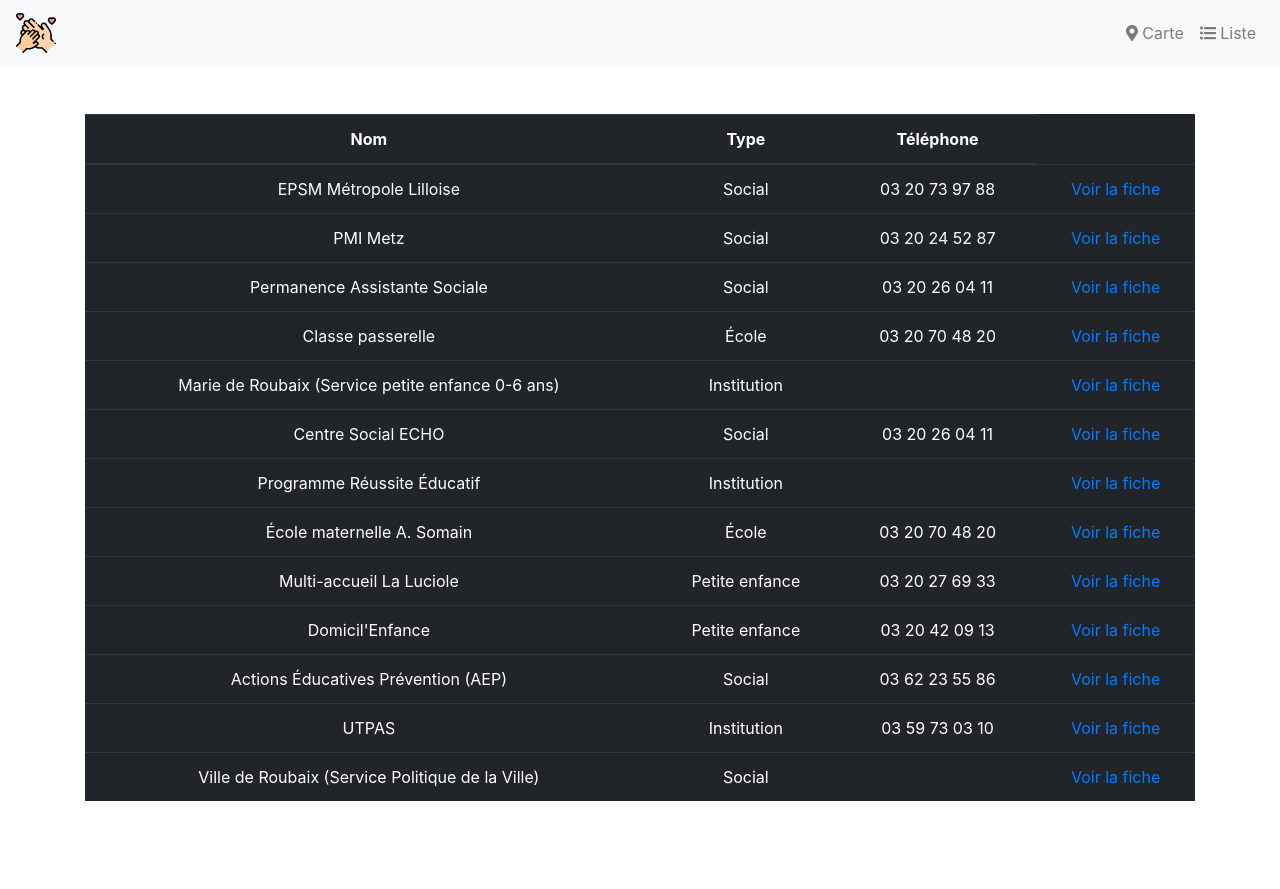
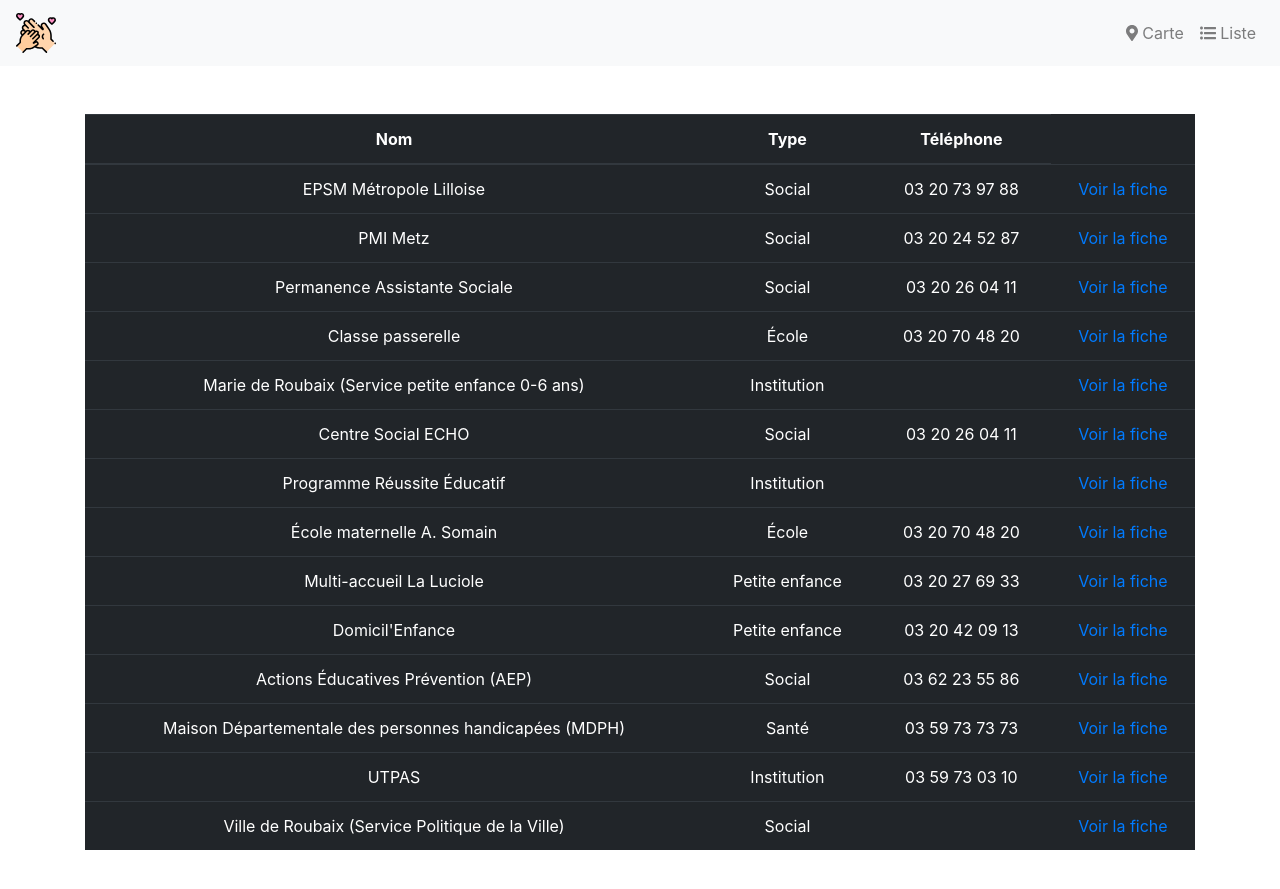
Before and after one commit to commissionparentalite/commissionparentalite.github.io, a Jekyll site: the page built from list.html, in a window 1280 px wide. Shown: the top 889 px of the page. Built offline with Jekyll 4.4.1, drawn with Linux system fonts in a browser that asks for light colours; nearby versions of some CDN libraries.

Commit message:
Update from Forestry.io - Updated maison-departementale-des-personnes-handicapees-mdph.md

```diff
--- a/_membres/maison-departementale-des-personnes-handicapees-mdph.md
+++ b/_membres/maison-departementale-des-personnes-handicapees-mdph.md
@@ -3,6 +3,22 @@
 layout: post
 desc: true
 date: 2018-09-10 14:02:17 +0000
-published: false
+name: Maison Départementale des personnes handicapées (MDPH)
+type: Santé
+rue: 20 rue de la Toison d’Or
+ville: Villeneuve-d'Ascq
+cp: 59491
+phone: 03 59 73 73 73
+image: ''
+logo: ''
+keywords: []
+contacts:
+- mail: ''
+  phone: ''
 
 ---
+## Missions
+
+* Ouverture de  droits et prestations pour les  adultes & enfants en situation de handicap
+* Accueille, informe et accompagne les personnes en situation de handicap.
+* Évalue les besoins et acc / situation
```
